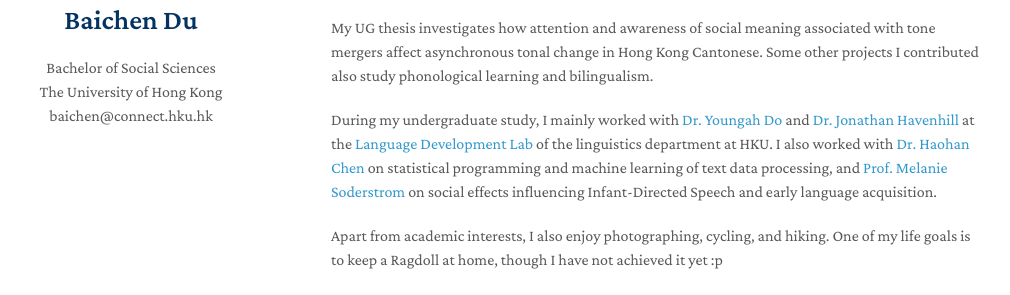
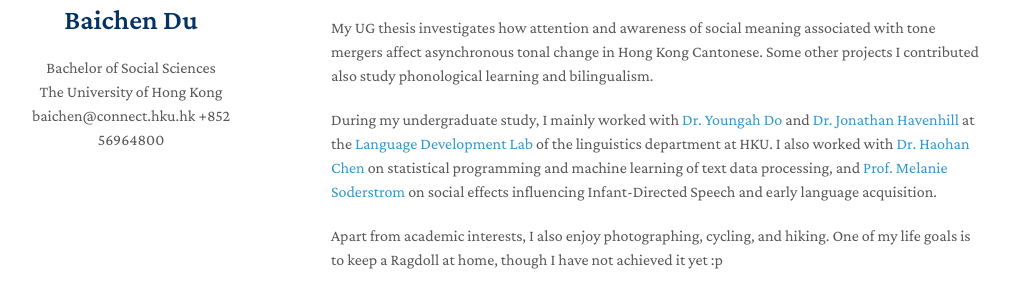
Before and after one commit to AlbertBaichenDu/AlbertBaichenDu.github.io, a Jekyll site: the page built from index.md, in a window 1280 px wide. Shown: the part 229-524 px from the top of the page, without its empty margins (139-1149 px from the left). Built offline with Jekyll 4.4.1, drawn with Linux system fonts in a browser that asks for light colours; nearby versions of some CDN libraries; a style sheet for code colours, icons or effects is not loaded; our own code applies the rules of GitHub Pages for plain Markdown files.

Commit message:
Update _config.yml

```diff
--- a/_config.yml
+++ b/_config.yml
@@ -1,7 +1,7 @@
 title: Baichen Du
 position: Bachelor of Social Sciences
 affiliation: The University of Hong Kong
-email: baichen@connect.hku.hk
+email: baichen@connect.hku.hk     +852 56964800
 #R.C.Lee Hall,
 #6A Sassoon Road,
 #Pokfulam, Hong Kong, HKG
```
